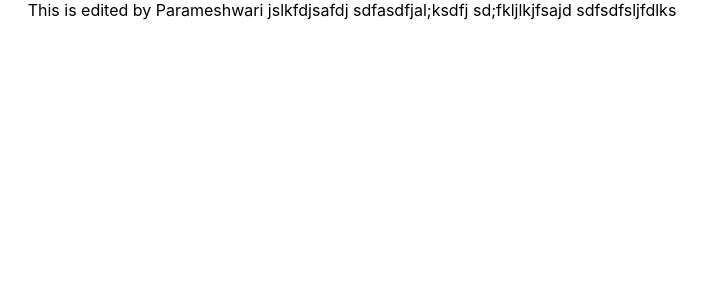
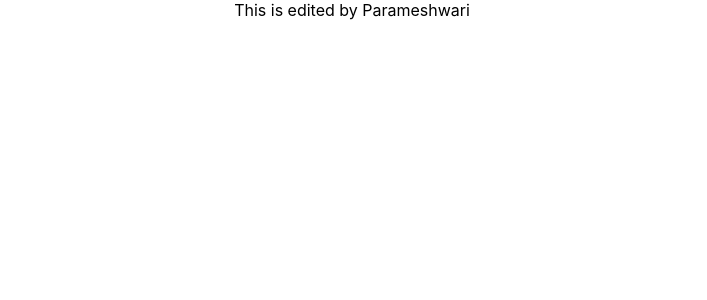
Before and after one commit to 44donin/farmrep, a React (Create React App) app: page / in a window 1280 px wide. Shown: the top 300 px of the page, without its empty margins (288-995 px from the left). Built offline with nearby package versions, Linux system fonts and the light colour scheme.

Commit message:
Revert "Update App.js"

```diff
--- a/src/App.js
+++ b/src/App.js
@@ -5,10 +5,6 @@ function App() {
   return (
     <div className="App">
         This is edited by Parameshwari
-        jslkfdjsafdj
-    sdfasdfjal;ksdfj
-    sd;fkljlkjfsajd
-    sdfsdfsljfdlks
 
     </div>
   );
```
